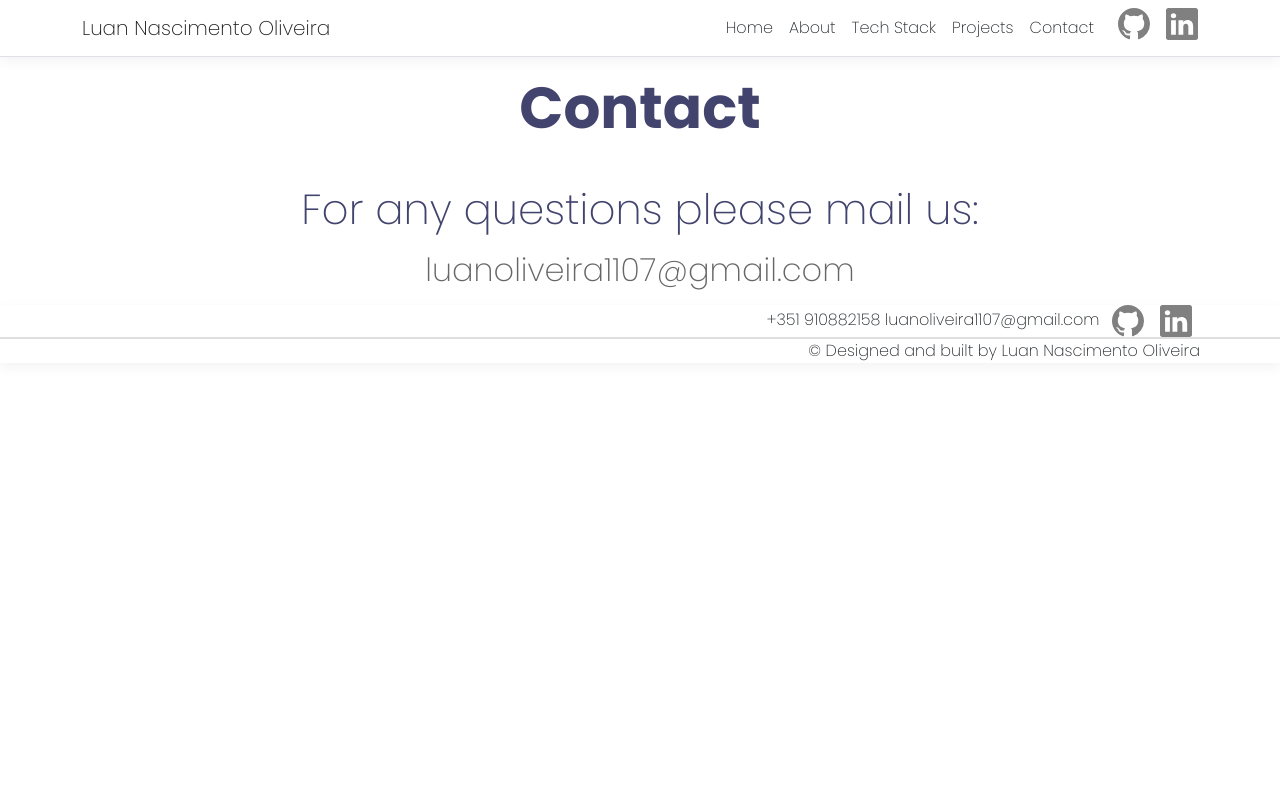
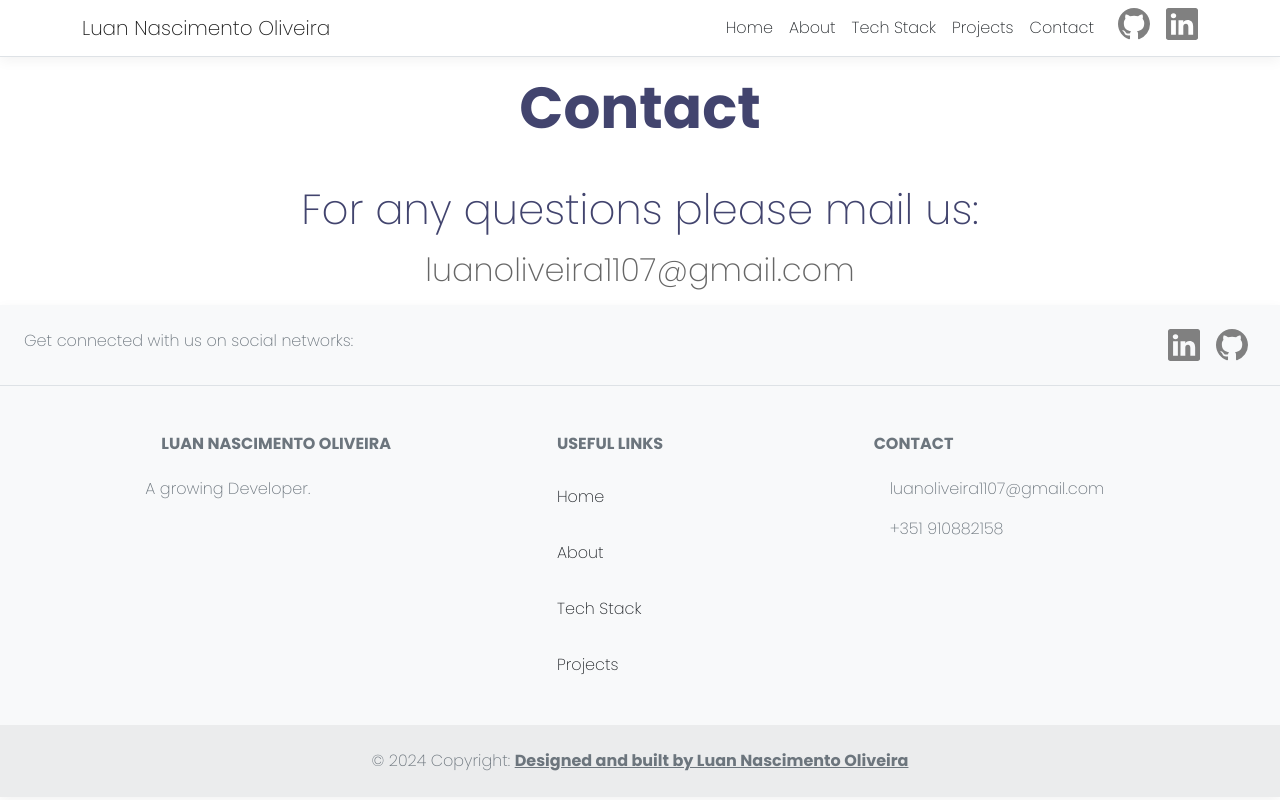
Before and after one commit to luanoliveiradasilva/Portfolio, an Angular app: page /#/contact in a window 1280 px wide. Built offline with nearby package versions, Linux system fonts and the light colour scheme.

Commit message:
add footer

```diff
--- a/package.json
+++ b/package.json
@@ -23,6 +23,7 @@
     "@angular/platform-browser-dynamic": "^15.1.5",
     "@angular/platform-server": "^15.1.5",
     "@angular/router": "^15.1.5",
+    "@ngx-translate/core": "^14.0.0",
     "bootstrap": "^5.2.3",
     "bootstrap-icons": "^1.10.5",
     "cors": "^2.8.5",
--- a/src/app/components/app.component.html
+++ b/src/app/components/app.component.html
@@ -3,5 +3,5 @@
   <main class="container">
     <router-outlet></router-outlet>
   </main>
+  <app-footer></app-footer>
 </body>
-<app-footer></app-footer>
--- a/src/app/components/app.module.ts
+++ b/src/app/components/app.module.ts
@@ -11,6 +11,7 @@ import { ProjectsComponent } from './projects/projects.component';
 import { ContactComponent } from './contact/contact.component';
 import { HomeComponent } from './home/home.component';
 import { FooterComponent } from './footer/footer.component';
+import {TranslateModule} from '@ngx-translate/core';
 
 @NgModule({
   declarations: [
--- a/src/app/components/footer/footer.component.html
+++ b/src/app/components/footer/footer.component.html
@@ -1,7 +1,22 @@
-<footer>
-  <div class="nameData">
-    +351 910882158
-    luanoliveira1107@gmail.com
+<!-- Footer -->
+<footer class="text-center text-lg-start bg-light text-muted">
+  <!-- Section: Social media -->
+  <section class="d-flex justify-content-center justify-content-lg-between p-4 border-bottom">
+    <!-- Left -->
+    <div class="me-5 d-none d-lg-block">
+      <span>Get connected with us on social networks:</span>
+    </div>
+    <!-- Left -->
+
+    <!-- Right -->
+    <div>
+      <a class="mediaSocial" href="https://www.linkedin.com/in/luan-nascimento-oliveira/" target="_blank">
+        <svg xmlns="http://www.w3.org/2000/svg" width="32" height="32" fill="currentColor" class="bi bi-linkedin"
+          viewBox="0 0 16 16">
+          <path
+            d="M0 1.146C0 .513.526 0 1.175 0h13.65C15.474 0 16 .513 16 1.146v13.708c0 .633-.526 1.146-1.175 1.146H1.175C.526 16 0 15.487 0 14.854V1.146zm4.943 12.248V6.169H2.542v7.225h2.401zm-1.2-8.212c.837 0 1.358-.554 1.358-1.248-.015-.709-.52-1.248-1.342-1.248-.822 0-1.359.54-1.359 1.248 0 .694.521 1.248 1.327 1.248h.016zm4.908 8.212V9.359c0-.216.016-.432.08-.586.173-.431.568-.878 1.232-.878.869 0 1.216.662 1.216 1.634v3.865h2.401V9.25c0-2.22-1.184-3.252-2.764-3.252-1.274 0-1.845.7-2.165 1.193v.025h-.016a5.54 5.54 0 0 1 .016-.025V6.169h-2.4c.03.678 0 7.225 0 7.225h2.4z" />
+        </svg>
+      </a>
       <a class="mediaSocial" href="https://github.com/luanoliveiradasilva" target="_blank">
         <svg xmlns="http://www.w3.org/2000/svg" width="32" height="32" fill="currentColor" class="bi bi-github"
           viewBox="0 0 16 16">
@@ -9,16 +24,84 @@
             d="M8 0C3.58 0 0 3.58 0 8c0 3.54 2.29 6.53 5.47 7.59.4.07.55-.17.55-.38 0-.19-.01-.82-.01-1.49-2.01.37-2.53-.49-2.69-.94-.09-.23-.48-.94-.82-1.13-.28-.15-.68-.52-.01-.53.63-.01 1.08.58 1.23.82.72 1.21 1.87.87 2.33.66.07-.52.28-.87.51-1.07-1.78-.2-3.64-.89-3.64-3.95 0-.87.31-1.59.82-2.15-.08-.2-.36-1.02.08-2.12 0 0 .67-.21 2.2.82.64-.18 1.32-.27 2-.27.68 0 1.36.09 2 .27 1.53-1.04 2.2-.82 2.2-.82.44 1.1.16 1.92.08 2.12.51.56.82 1.27.82 2.15 0 3.07-1.87 3.75-3.65 3.95.29.25.54.73.54 1.48 0 1.07-.01 1.93-.01 2.2 0 .21.15.46.55.38A8.012 8.012 0 0 0 16 8c0-4.42-3.58-8-8-8z" />
         </svg>
       </a>
-    <a class="mediaSocial" href="https://www.linkedin.com/in/luan-nascimento-oliveira/" target="_blank">
-      <svg xmlns="http://www.w3.org/2000/svg" width="32" height="32" fill="currentColor" class="bi bi-linkedin"
-        viewBox="0 0 16 16">
-        <path
-          d="M0 1.146C0 .513.526 0 1.175 0h13.65C15.474 0 16 .513 16 1.146v13.708c0 .633-.526 1.146-1.175 1.146H1.175C.526 16 0 15.487 0 14.854V1.146zm4.943 12.248V6.169H2.542v7.225h2.401zm-1.2-8.212c.837 0 1.358-.554 1.358-1.248-.015-.709-.52-1.248-1.342-1.248-.822 0-1.359.54-1.359 1.248 0 .694.521 1.248 1.327 1.248h.016zm4.908 8.212V9.359c0-.216.016-.432.08-.586.173-.431.568-.878 1.232-.878.869 0 1.216.662 1.216 1.634v3.865h2.401V9.25c0-2.22-1.184-3.252-2.764-3.252-1.274 0-1.845.7-2.165 1.193v.025h-.016a5.54 5.54 0 0 1 .016-.025V6.169h-2.4c.03.678 0 7.225 0 7.225h2.4z" />
-      </svg>
-    </a>
     </div>
-  <div class="lineSeparate">
-    © Designed and built by Luan Nascimento Oliveira
+    <!-- Right -->
+  </section>
+  <!-- Section: Social media -->
+
+  <!-- Section: Links  -->
+  <section class="">
+    <div class="container text-center text-md-start mt-5">
+      <!-- Grid row -->
+      <div class="row mt-3">
+        <!-- Grid column -->
+        <div class="col-md-3 col-lg-4 col-xl-3 mx-auto mb-4">
+          <!-- Content -->
+          <h6 class="text-uppercase fw-bold mb-4">
+            <i class="fas fa-gem me-3"></i>Luan Nascimento Oliveira
+          </h6>
+          <p>
+            A growing Developer.
+          </p>
         </div>
+        <!-- Grid column -->
 
+        <!-- Grid column -->
+        <div class="col-md-3 col-lg-2 col-xl-2 mx-auto mb-4">
+          <!-- Links -->
+          <h6 class="text-uppercase fw-bold mb-4">
+            Useful links
+          </h6>
+          <ul class="navbar-nav flex-grow">
+            <p>
+              <li (click)="scrollPageWithMenu('home')" class="nav-item" [routerLinkActive]="['link-active']"
+                [routerLinkActiveOptions]="{ exact: true }">
+                <a class="nav-link text-dark" [routerLink]="['.']">Home</a>
+              </li>
+            </p>
+            <p>
+              <li (click)="scrollPageWithMenu('about')" class="nav-item" [routerLinkActive]="['link-active']">
+                <a class="nav-link text-dark" [routerLink]="['.']">About</a>
+              </li>
+            </p>
+            <p>
+              <li (click)="scrollPageWithMenu('tech-stack')" class="nav-item" [routerLinkActive]="['link-active']">
+                <a class="nav-link text-dark" [routerLink]="['.']">Tech Stack</a>
+              </li>
+            </p>
+            <p>
+              <li (click)="scrollPageWithMenu('project')" class="nav-item" [routerLinkActive]="['link-active']">
+                <a class="nav-link text-dark" [routerLink]="['.']">Projects</a>
+              </li>
+            </p>
+          </ul>
+        </div>
+        <!-- Grid column -->
+
+        <!-- Grid column -->
+        <div class="col-md-4 col-lg-3 col-xl-3 mx-auto mb-md-0 mb-4">
+          <!-- Links -->
+          <h6 class="text-uppercase fw-bold mb-4">
+            Contact
+          </h6>
+          <p>
+            <i class="fas fa-envelope me-3"></i>
+            luanoliveira1107@gmail.com
+          </p>
+          <p><i class="fas fa-phone me-3"></i> +351 910882158</p>
+        </div>
+        <!-- Grid column -->
+      </div>
+      <!-- Grid row -->
+    </div>
+  </section>
+  <!-- Section: Links  -->
+
+  <!-- Copyright -->
+  <div class="text-center p-4" style="background-color: rgba(0, 0, 0, 0.05);">
+    © 2024 Copyright:
+    <a class="text-reset fw-bold" href="https://mdbootstrap.com/">Designed and built by Luan Nascimento Oliveira </a>
+  </div>
+  <!-- Copyright -->
 </footer>
+<!-- Footer -->
--- a/src/app/components/footer/footer.component.ts
+++ b/src/app/components/footer/footer.component.ts
@@ -1,8 +1,20 @@
 import { Component } from '@angular/core';
+import { ViewportScroller } from '@angular/common';
 
 @Component({
   selector: 'app-footer',
   templateUrl: './footer.component.html',
   styleUrls: ['./footer.component.scss']
 })
-export class FooterComponent {}
+export class FooterComponent {
+
+  private viewPortScroller: ViewportScroller;
+
+  constructor(viewPortScroller: ViewportScroller) {
+    this.viewPortScroller = viewPortScroller;
+  }
+
+  scrollPageWithMenu(elementId: string): void {
+    this.viewPortScroller.scrollToAnchor(elementId);
+  }
+}
--- a/src/app/components/home/home.component.html
+++ b/src/app/components/home/home.component.html
@@ -1,4 +1,4 @@
-<section class="marginTop">
+<section id="home" class="marginTop">
     <div>
         <h1>
             <p>Hi,</p>
--- a/src/app/components/tech-stack/tech-stack.component.ts
+++ b/src/app/components/tech-stack/tech-stack.component.ts
@@ -15,8 +15,6 @@ export class TechStackComponent {
       'kotlin.svg',
       'csharp.svg',
       'spring.svg',
-      'aws.svg',
-      'docker.svg',
       'unitylogo.png');
   }
 }
```
Also changed, not shown: 5 other files (tests, documents, lock files or other folders). Lines whose indentation alone changed are shown as unchanged.
